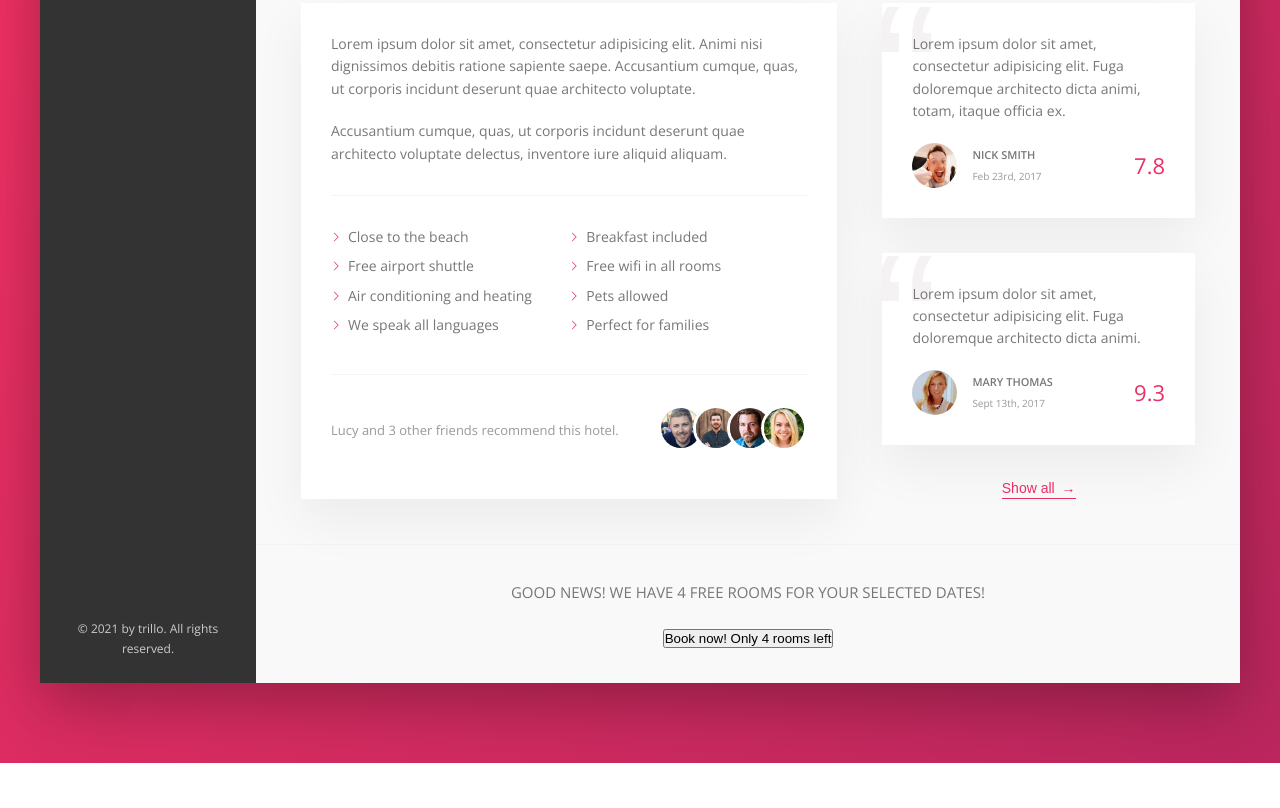
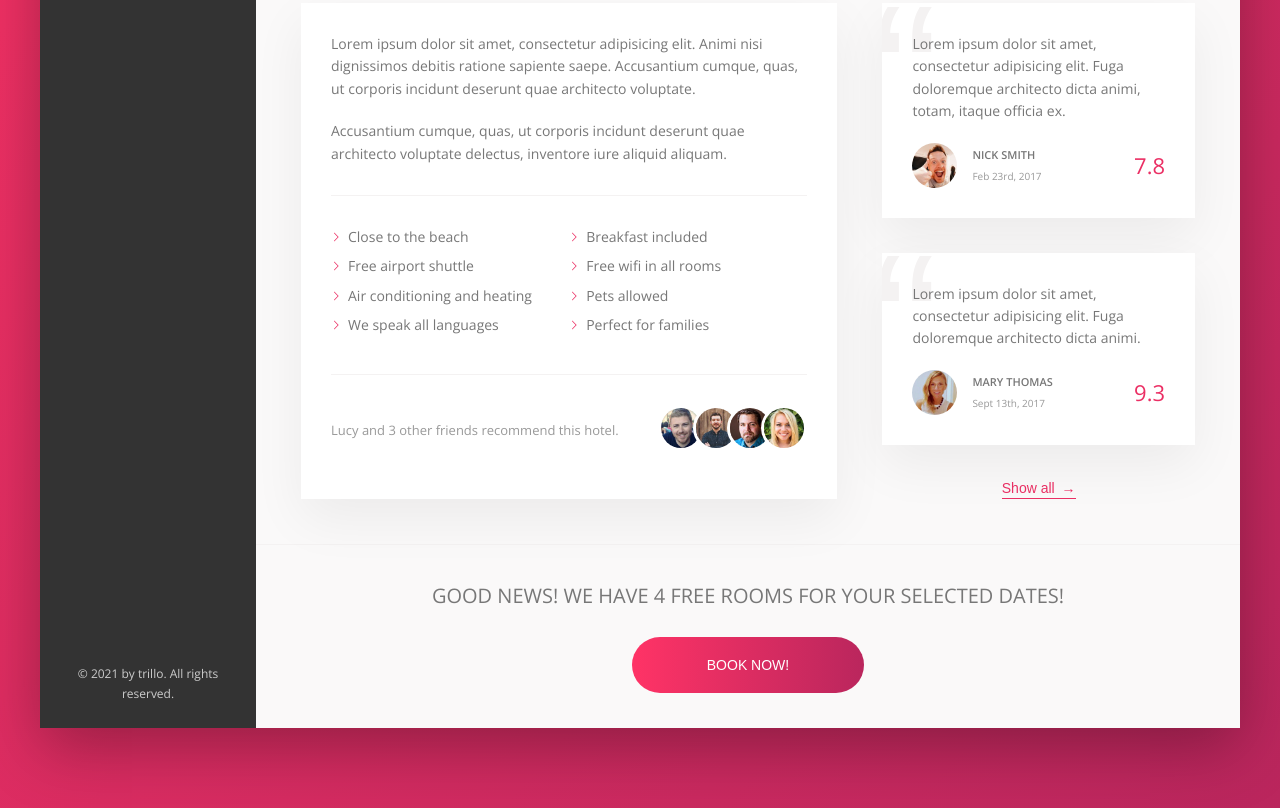
Before and after one commit to doougui/trillo, a website: page index.html in a window 1280 px wide. Shown: the part 644-1452 px from the top of the page. Before the commit the page ends 1407 px from the top, so only its background shows below. Drawn offline with nearby package versions, Linux system fonts and the light colour scheme.

Commit message:
Creating the call to action button

```diff
--- a/sass/_components.scss
+++ b/sass/_components.scss
@@ -457,9 +457,61 @@
   text-align: center;
 
   &__book-now {
-    font-size: 1.5rem;
+    font-size: 2rem;
     font-weight: 300;
     text-transform: uppercase;
     margin-bottom: 2.5rem;
   }
 }
+
+/**
+* Call to action
+*/
+
+.btn {
+  font-size: 1.4rem;
+  border: none;
+  font-weight: 300;
+  text-transform: uppercase;
+  border-radius: 10rem;
+  background-image: linear-gradient(to right, var(--color-primary-light), var(--color-primary-dark));
+  color: white;
+  position: relative;
+  overflow: hidden;
+  cursor: pointer;
+
+  & > * {
+    height: 100%;
+    width: 100%;
+    display: inline-block;
+    transition: all .2s;
+  }
+
+  &__visible {
+    padding: 2rem 7.5rem;
+  }
+
+  &__invisible {
+    position: absolute;
+    padding: 2rem 0;
+    left: 0;
+    top: -100%;
+  }
+
+  &:hover {
+    background-image: linear-gradient(to left, var(--color-primary-light), var(--color-primary-dark));
+  }
+
+  &:hover &__visible {
+    transform: translateY(100%);
+  }
+
+  &:hover &__invisible {
+    top: 0;
+  }
+
+  &:focus {
+    outline: none;
+    animation: pulsate 1s infinite;
+  }
+}
```
Also changed, not shown: css/style.css.
